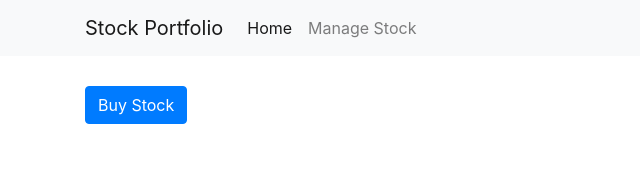
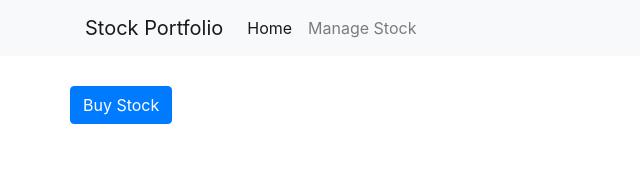
Before and after one commit to sherlyfebrianti96/Stock-portfolio-crud-angular, an Angular app: page /list in a window 1280 px wide. Shown: the top 176 px of the page, without its empty margins (0-640 px from the left). Built offline with nearby package versions, Linux system fonts and the light colour scheme.

Commit message:
Differentiate the feature for admin and not-admin

```diff
--- a/src/app/stock-list/stock-list.component.html
+++ b/src/app/stock-list/stock-list.component.html
@@ -1,5 +1,13 @@
 <div class="row">
-  <div class="col">
-    <button type="button" class="btn btn-primary">Buy Stock</button>
-  </div>
+  <div class="col" *ngIf="isAdmin; then isAdminFeature else isNotAdminFeature"></div>
+  <ng-template #isAdminFeature>
+    <button type="button" class="btn btn-primary">
+      Add Stock
+    </button>
+  </ng-template>
+  <ng-template #isNotAdminFeature>
+    <button type="button" class="btn btn-primary" >
+      Buy Stock
+    </button>
+  </ng-template>
 </div>
--- a/src/app/stock-list/stock-list.component.ts
+++ b/src/app/stock-list/stock-list.component.ts
@@ -7,11 +7,10 @@ import {Router} from "@angular/router";
   styleUrls: ['./stock-list.component.scss']
 })
 export class StockListComponent implements OnInit {
-  private isAdmin: boolean;
+  public isAdmin: boolean;
 
   constructor(private router: Router) {
     this.isAdmin = (this.router.url.indexOf('admin') >= 0);
-    console.log('this.isAdmin : ', this.isAdmin);
   }
 
   ngOnInit(): void {
```
